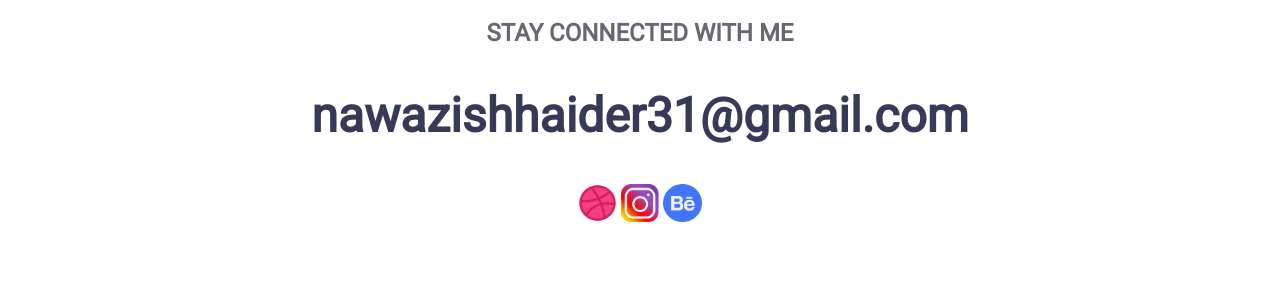
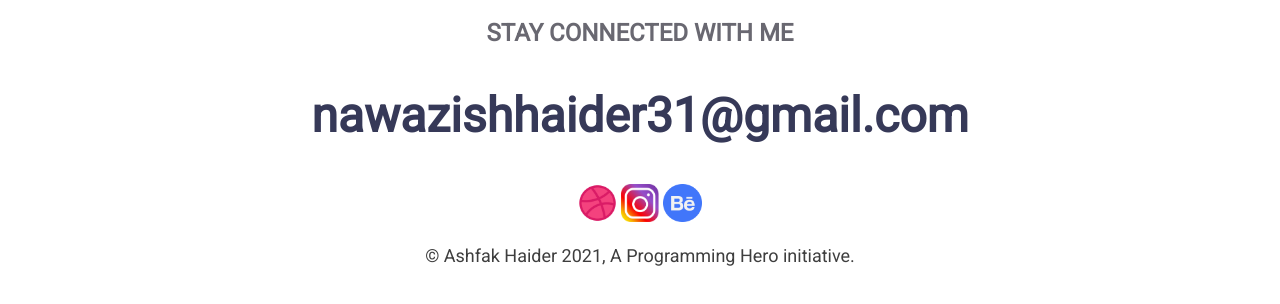
Before and after one commit to AshfakHaider/assignment1-personal-website, a plain HTML site: page index.html in a window 1280 px wide. Shown: the part 3387-3691 px from the top of the page. Before the commit the page ends 3643 px from the top, so only its background shows below. Drawn offline with Linux system fonts and the light colour scheme.

Commit message:
credit added

```diff
--- a/index.html
+++ b/index.html
@@ -97,6 +97,9 @@
            <a target="_blank" href="https://www.instagram.com/ashfak_haider_/"><img src="icons/image 7.png" alt=""></a>
            <a target="_blank" href="https://www.behance.net/ashfakhaider"><img src="icons/Group 33059.png" alt=""></a>
         </div>
+        <div>
+            <p>© Ashfak Haider 2021, A Programming Hero initiative.</p>
+        </div>
     </footer>
 
 </body>
--- a/style.css
+++ b/style.css
@@ -160,3 +160,6 @@ h3{
 footer{
     padding-bottom: 30px;
 }
+Footer p{
+    text-align: center;
+}
```
